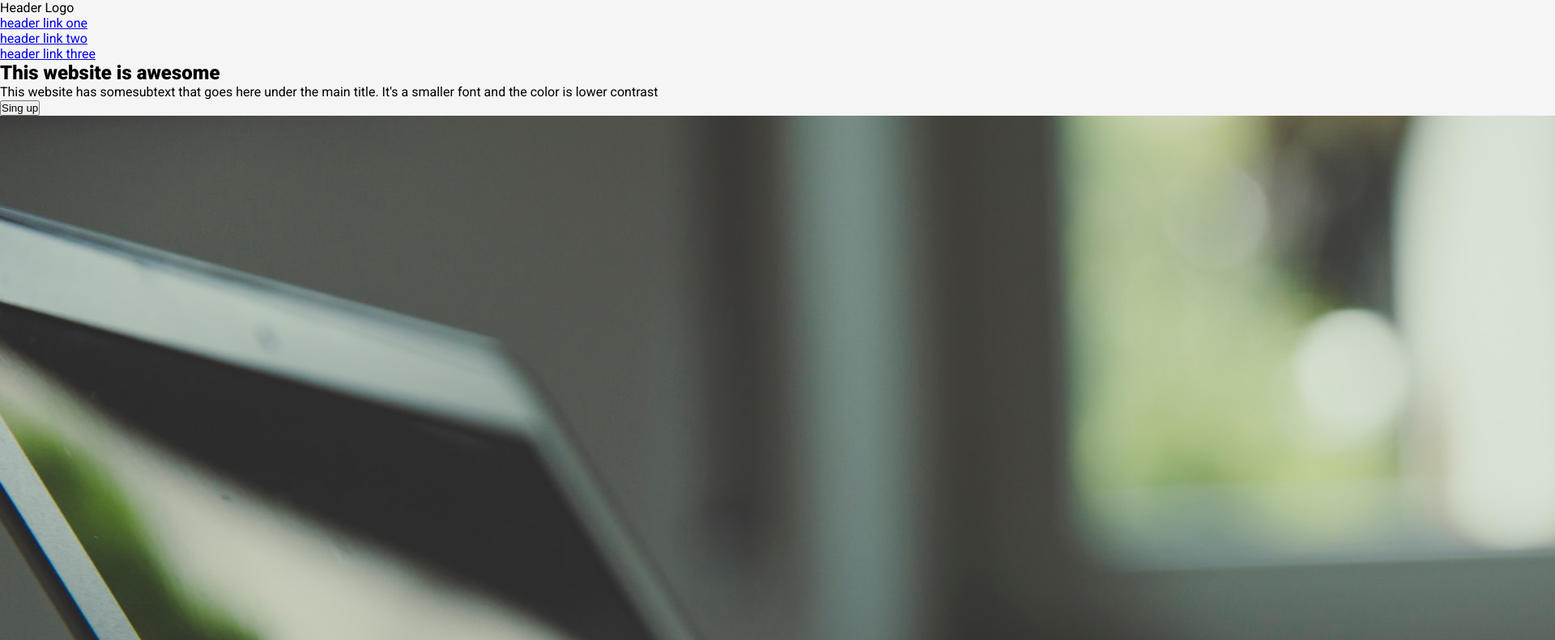
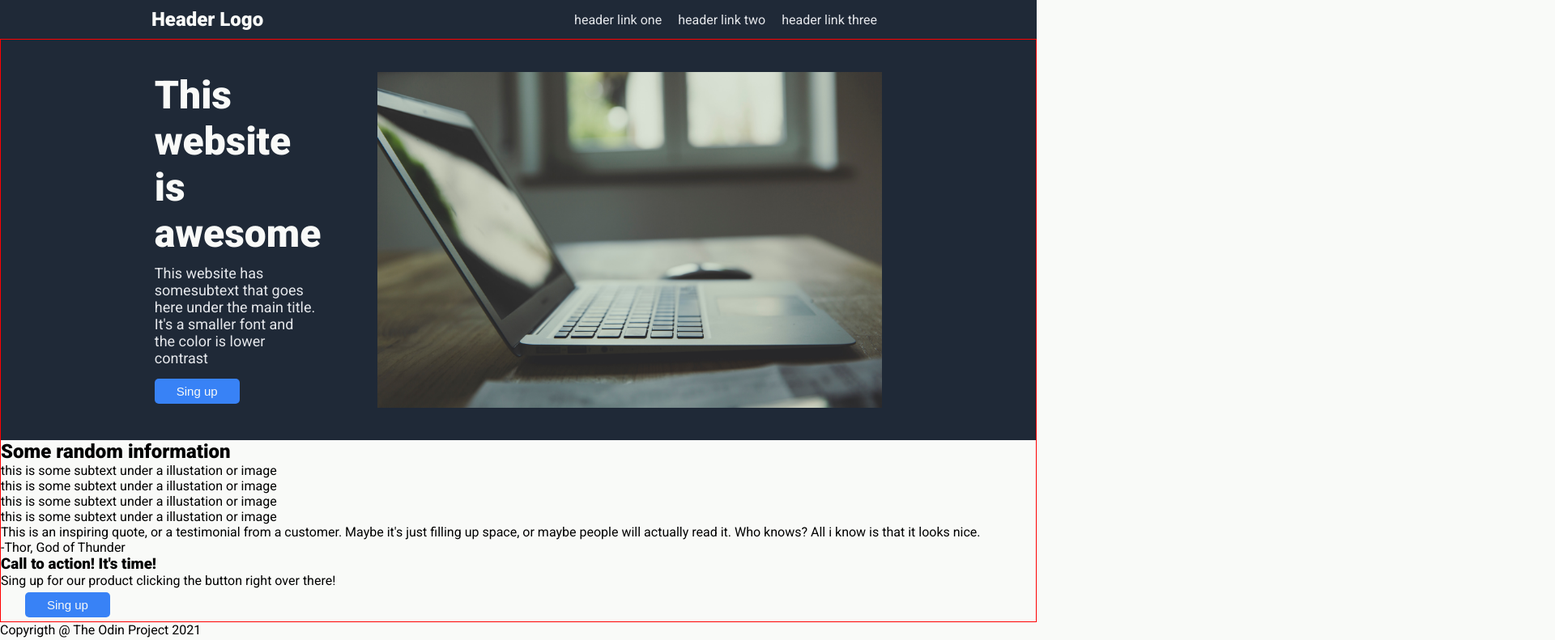
Before and after one commit to Gianni03/The-Odin-Project-Landing, a plain HTML site: page index.html in a window 1280 px wide. Shown: the top 791 px of the page at 81% size, 1920 px wide, since content can reach past the window. Drawn offline with Linux system fonts and the light colour scheme.

Commit message:
header nav y hero completos

```diff
--- a/index.html
+++ b/index.html
@@ -24,13 +24,15 @@
     </nav>
   </header>
   <main>
-    <section class="presentation">
-      <div class="pres_text">
-        <h1>This website is awesome</h1>
-        <p>This website has somesubtext that goes here under the main title. It's a smaller font and the color is lower contrast</p>
-        <button class="btn">Sing up</button>
+    <section class="hero">
+      <div class="container">
+        <div class="pres_text">
+          <h1>This website is awesome</h1>
+          <p>This website has somesubtext that goes here under the main title. It's a smaller font and the color is lower contrast</p>
+          <button class="btn">Sing up</button>
+        </div>
+        <img src="./img/imgPC.jpg" alt="pc in a table">
       </div>
-      <img src="./img/imgPC.jpg" alt="pc in a table">
     </section>
 
     <section class="info">
@@ -66,7 +68,7 @@
           <h3>Call to action! It's time!</h3>
           <p>Sing up for our product clicking the button right over there!</p>
         </div>
-        <button class="btn">Sing up</button>
+        <button class="btn btn_footer">Sing up</button>
       </div>
     </section>
 
--- a/style.css
+++ b/style.css
@@ -6,5 +6,75 @@
 
 body{
   font-family: 'Roboto', sans-serif;
-  background-color: #f5f5f5;
+  background-color: #f9faf8;
 }
+header{
+  background-color: #1f2937;
+  display: flex;
+  justify-content: space-around;
+  align-items: center;
+  padding: 10px 0;
+}
+
+header .logo{
+    color: #f9faf8;
+    font-size: 24px;
+    font-weight: 900;
+}
+
+header ul{
+  display: flex;
+  list-style: none;
+}
+
+header a{
+  color: #e5e7eb;
+  text-decoration: none;
+  margin: 0 10px;
+}
+
+main {
+  border: 1px solid red;
+}
+
+.hero {
+  background-color: #1f2937;
+  padding: 40px 0;
+}
+
+.hero .container{
+  width: 75%;
+  margin: 0 auto;
+  display: flex;
+}
+.pres_text h1 {
+  color: #f9faf8;
+  font-size: 48px;
+  font-weight: 900;
+  margin: 0px 30px;
+}
+
+.pres_text p {
+  color: #e5e7eb;
+  font-size: 18px;
+  font-weight: 400;
+  margin: 10px 30px;
+  width: 75%;
+}
+
+.hero .container img{
+  width: 65%;
+  margin: 0 40px;
+}
+
+.btn{
+  background-color: #3882f6;
+  color: #f9faf8;
+  padding: 7px 27px;
+  border-radius: 5px;
+  text-decoration: none;
+  font-size: 15px;
+  font-weight: 500;
+  margin: 5px 30px;
+  border: none;
+}
```
